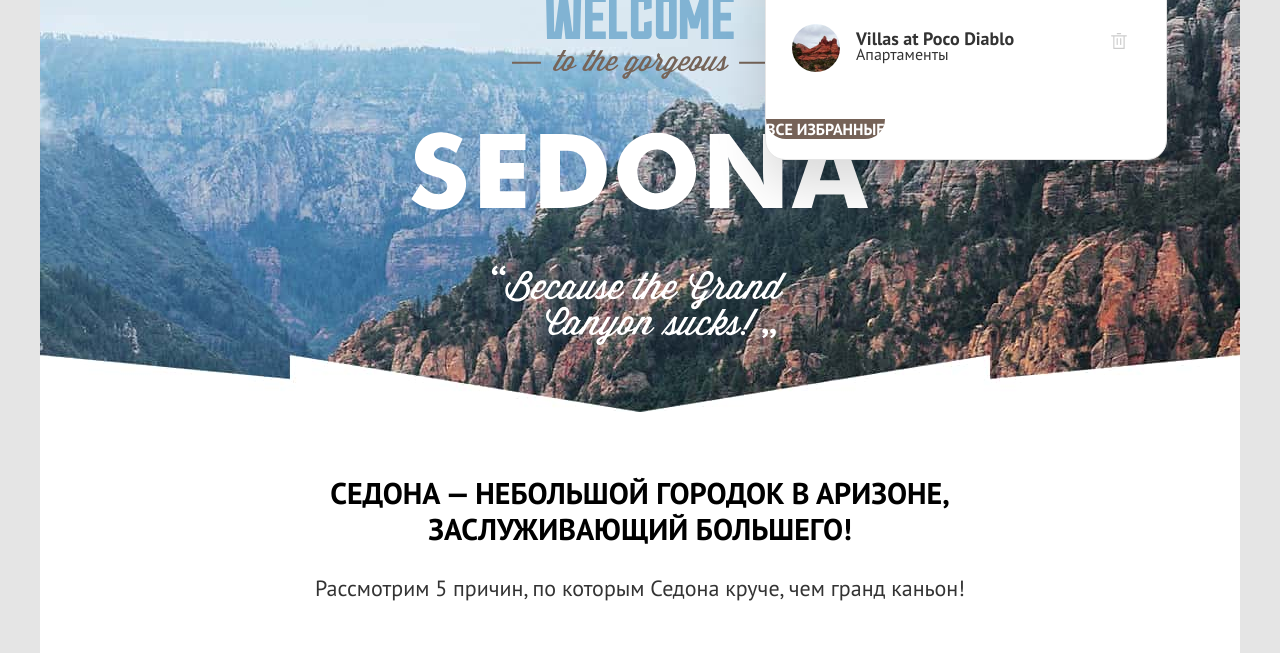
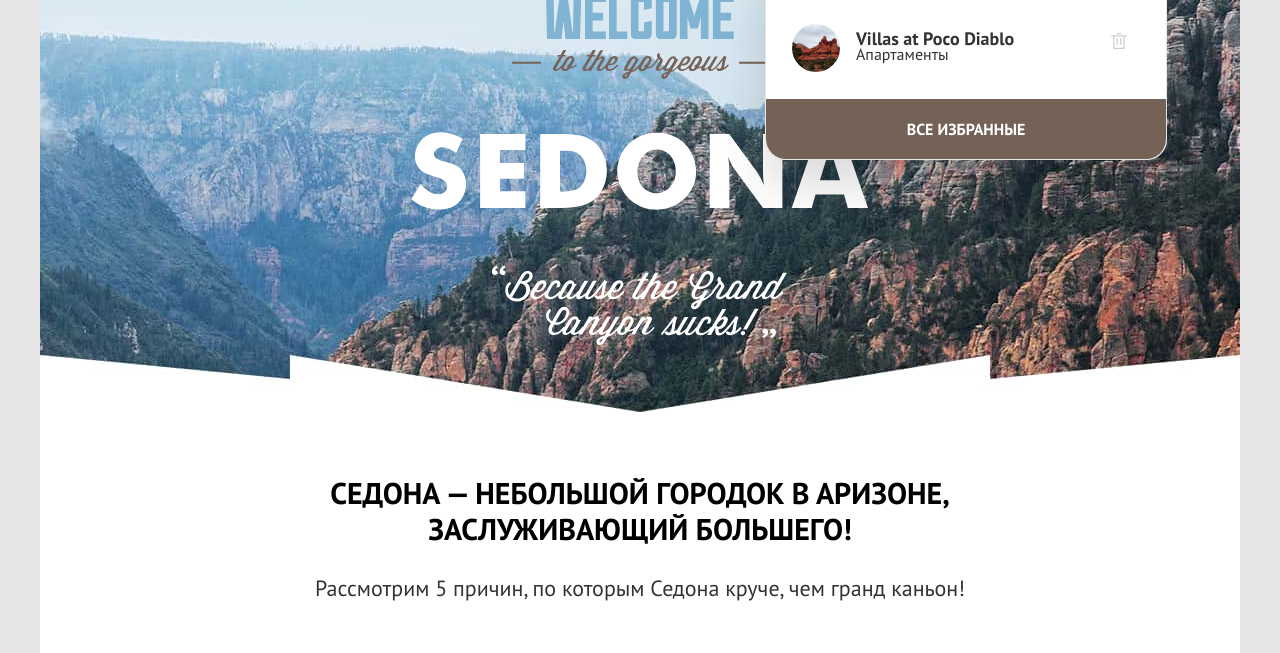
Before and after one commit to korvet07/1916801-sedona-32, a plain HTML site: page index.html in a window 1280 px wide. Shown: the part 147-800 px from the top of the page. Drawn offline with Linux system fonts and the light colour scheme.

Commit message:
Update styles.css

```diff
--- a/css/styles.css
+++ b/css/styles.css
@@ -1439,12 +1439,14 @@ header.inner {
 }
 
 .button-popover {
+  display: block;
   padding: 0;
   width: 100%;
   height: 60px;
   font-size: 16px;
   line-height: 60px;
   border-radius: 0 0 20px 20px;
+  text-align: center;
 }
 
 .delete-button {
```
